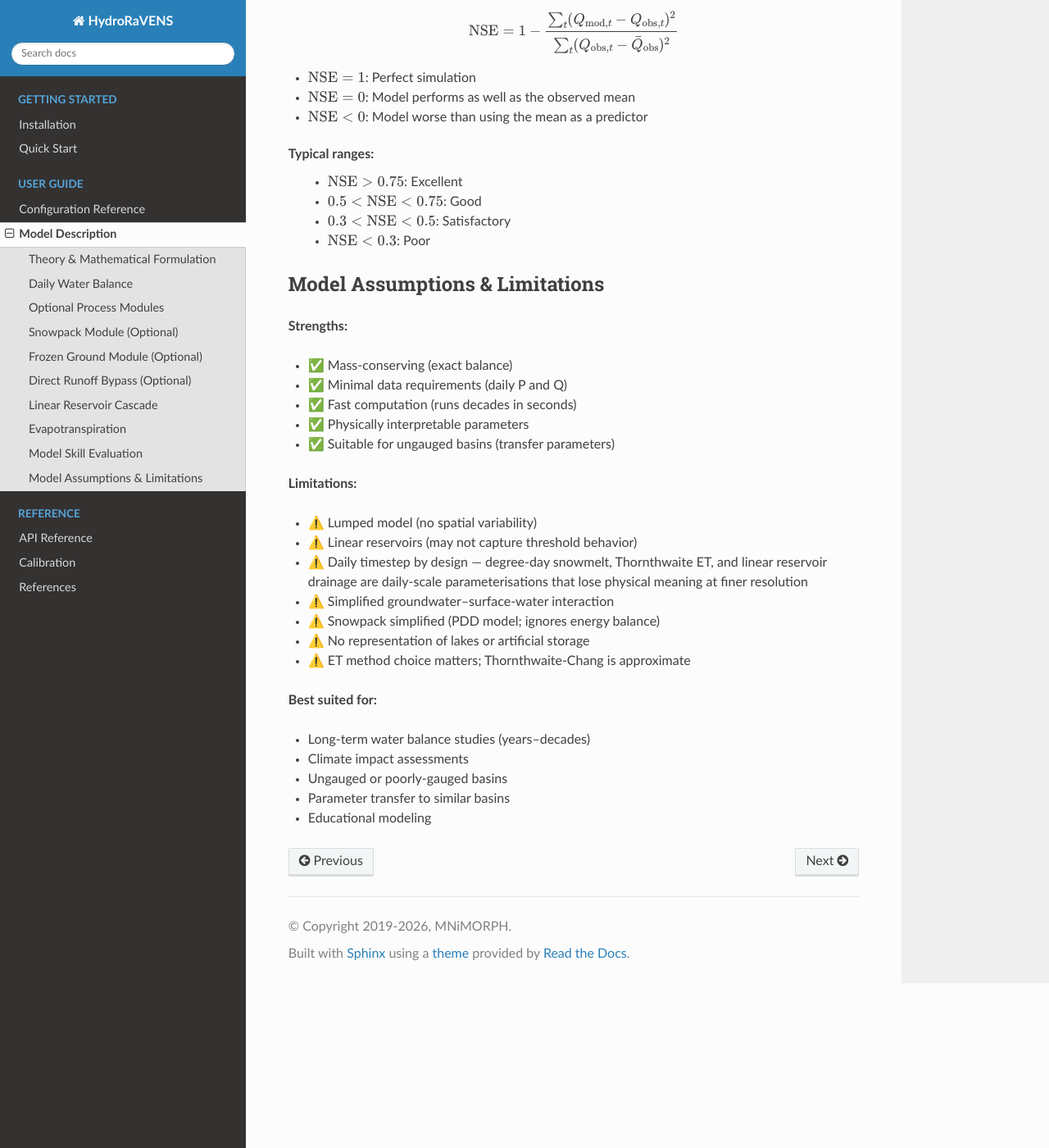
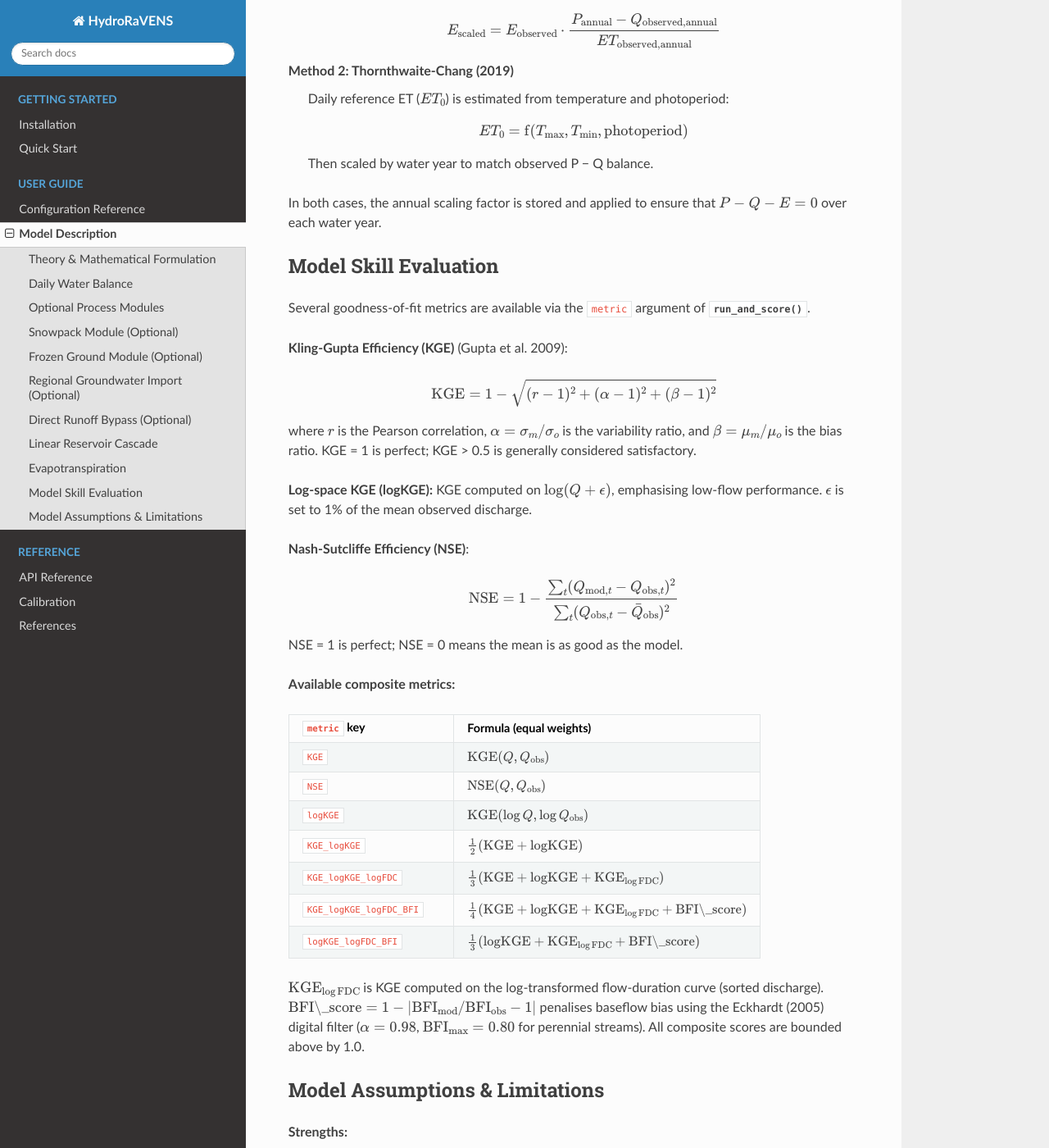
Before and after one commit to MNiMORPH/hydroRaVENS, a Sphinx documentation site: the page built from docs/source/model_description.rst, in a window 1280 px wide and 1400 px high, scrolled down 6071 px. Shown: the whole window at 82% size. Built offline with Sphinx 7.4.7 and the Read the Docs theme 3.1.0, drawn with Linux system fonts in a browser that asks for light colours; some of the changed text lies outside the part shown.

Commit message:
Document baseflow_Q, dtr_fgi_decay, metrics; remove stale update() notes
model_description.rst:
- Add dtr_fgi_decay to Optional Process Modules table
- Add Regional Groundwater Import (baseflow_Q) section
- Expand Model Skill Evaluation to document all available metrics
  (KGE, logKGE, NSE, and all composite variants) with BFI filter details

configuration.rst:
- Add baseflow_Q to catchment section with usage caution
- Add ThorntwaiteChang2019 auto-normals warning and NaN-multiplier
  fallback behaviour
- Update spin_up_cycles to document null/auto calculation
- Add dtr_fgi_decay to modules table
- Update complete example to include all new options

hydroravens.py:
- Remove stale NOTE FALLACY / FOR LATER / FOR SOONER development
  notes from update() docstring (code review item 25)

Co-Authored-By: Claude Sonnet 4.6 <noreply@anthropic.com>

```diff
--- a/docs/source/model_description.rst
+++ b/docs/source/model_description.rst
@@ -58,6 +58,12 @@ their flag setting.
    * - ``direct_runoff``
      - off
      - Hortonian-inspired bypass fraction. See below.
+   * - ``dtr_fgi_decay``
+     - on
+     - DTR-based FGI decay. When T_min/T_max columns are present, the
+       per-day decay coefficient varies with the diurnal temperature
+       range. Disable to revert to constant ``fgi_decay_coeff``
+       (original Molnau & Bissell behaviour). See Frozen Ground Module.
 
 Snowpack Module (Optional)
 ~~~~~~~~~~~~~~~~~~~~~~~~~~
@@ -234,6 +240,30 @@ infiltration.
       :math:`k`, or for deep-snowpack alpine catchments where the
       insulation effect is large relative to the threshold uncertainty.
 
+Regional Groundwater Import (Optional)
+~~~~~~~~~~~~~~~~~~~~~~~~~~~~~~~~~~~~~~~
+
+When ``baseflow_Q > 0`` in the ``catchment`` configuration section, a
+constant daily flux (mm/day) is added to modeled discharge after all
+reservoir routing:
+
+.. math::
+
+    Q_{\text{out},t} = Q_{\text{routed},t} + Q_{\text{base}}
+
+This represents regional groundwater inflow from outside the surface
+catchment — for example, deep confined-aquifer discharge or inter-basin
+transfer that is decoupled from the local shallow water balance.
+:math:`Q_{\text{base}}` is not mass-balanced against precipitation or
+ET; it adds water to the stream without a corresponding source in the
+reservoir cascade.
+
+Use with care: ``baseflow_Q`` is most physically justified when
+independent hydrogeological evidence supports an external groundwater
+source (artesian springs, regional flow systems). Calibrating it from
+streamflow alone risks compensating for other structural deficiencies
+in the model.
+
 Direct Runoff Bypass (Optional)
 ~~~~~~~~~~~~~~~~~~~~~~~~~~~~~~~~
 
@@ -343,22 +373,60 @@ In both cases, the annual scaling factor is stored and applied to ensure that
 Model Skill Evaluation
 ~~~~~~~~~~~~~~~~~~~~~~
 
-The **Nash-Sutcliffe Efficiency (NSE)** quantifies model performance:
+Several goodness-of-fit metrics are available via the ``metric`` argument
+of :func:`~hydroravens.calibration.run_and_score`.
+
+**Kling-Gupta Efficiency (KGE)** (Gupta et al. 2009):
+
+.. math::
+
+    \text{KGE} = 1 - \sqrt{(r-1)^2 + (\alpha-1)^2 + (\beta-1)^2}
+
+where :math:`r` is the Pearson correlation, :math:`\alpha = \sigma_m/\sigma_o`
+is the variability ratio, and :math:`\beta = \mu_m/\mu_o` is the bias ratio.
+KGE = 1 is perfect; KGE > 0.5 is generally considered satisfactory.
+
+**Log-space KGE (logKGE):** KGE computed on :math:`\log(Q + \epsilon)`,
+emphasising low-flow performance. :math:`\epsilon` is set to 1% of the
+mean observed discharge.
+
+**Nash-Sutcliffe Efficiency (NSE)**:
 
 .. math::
 
     \text{NSE} = 1 - \frac{\sum_t (Q_{\text{mod},t} - Q_{\text{obs},t})^2}
                           {\sum_t (Q_{\text{obs},t} - \bar{Q}_{\text{obs}})^2}
 
-* :math:`\text{NSE} = 1`: Perfect simulation
-* :math:`\text{NSE} = 0`: Model performs as well as the observed mean
-* :math:`\text{NSE} < 0`: Model worse than using the mean as a predictor
+NSE = 1 is perfect; NSE = 0 means the mean is as good as the model.
 
-**Typical ranges:**
-  * :math:`\text{NSE} > 0.75`: Excellent
-  * :math:`0.5 < \text{NSE} < 0.75`: Good
-  * :math:`0.3 < \text{NSE} < 0.5`: Satisfactory
-  * :math:`\text{NSE} < 0.3`: Poor
+**Available composite metrics:**
+
+.. list-table::
+   :widths: 35 65
+   :header-rows: 1
+
+   * - ``metric`` key
+     - Formula (equal weights)
+   * - ``KGE``
+     - :math:`\text{KGE}(Q, Q_{\text{obs}})`
+   * - ``NSE``
+     - :math:`\text{NSE}(Q, Q_{\text{obs}})`
+   * - ``logKGE``
+     - :math:`\text{KGE}(\log Q, \log Q_{\text{obs}})`
+   * - ``KGE_logKGE``
+     - :math:`\tfrac{1}{2}(\text{KGE} + \text{logKGE})`
+   * - ``KGE_logKGE_logFDC``
+     - :math:`\tfrac{1}{3}(\text{KGE} + \text{logKGE} + \text{KGE}_{\log\text{FDC}})`
+   * - ``KGE_logKGE_logFDC_BFI``
+     - :math:`\tfrac{1}{4}(\text{KGE} + \text{logKGE} + \text{KGE}_{\log\text{FDC}} + \text{BFI\_score})`
+   * - ``logKGE_logFDC_BFI``
+     - :math:`\tfrac{1}{3}(\text{logKGE} + \text{KGE}_{\log\text{FDC}} + \text{BFI\_score})`
+
+:math:`\text{KGE}_{\log\text{FDC}}` is KGE computed on the log-transformed
+flow-duration curve (sorted discharge). :math:`\text{BFI\_score} = 1 - |\text{BFI}_{\text{mod}}/\text{BFI}_{\text{obs}} - 1|`
+penalises baseflow bias using the Eckhardt (2005) digital filter
+(:math:`\alpha = 0.98`, :math:`\text{BFI}_{\max} = 0.80` for perennial streams).
+All composite scores are bounded above by 1.0.
 
 Model Assumptions & Limitations
 ~~~~~~~~~~~~~~~~~~~~~~~~~~~~~~~~~~~
```
Also changed, not shown: docs/source/configuration.rst (+60 -12 lines), 1 other file.
